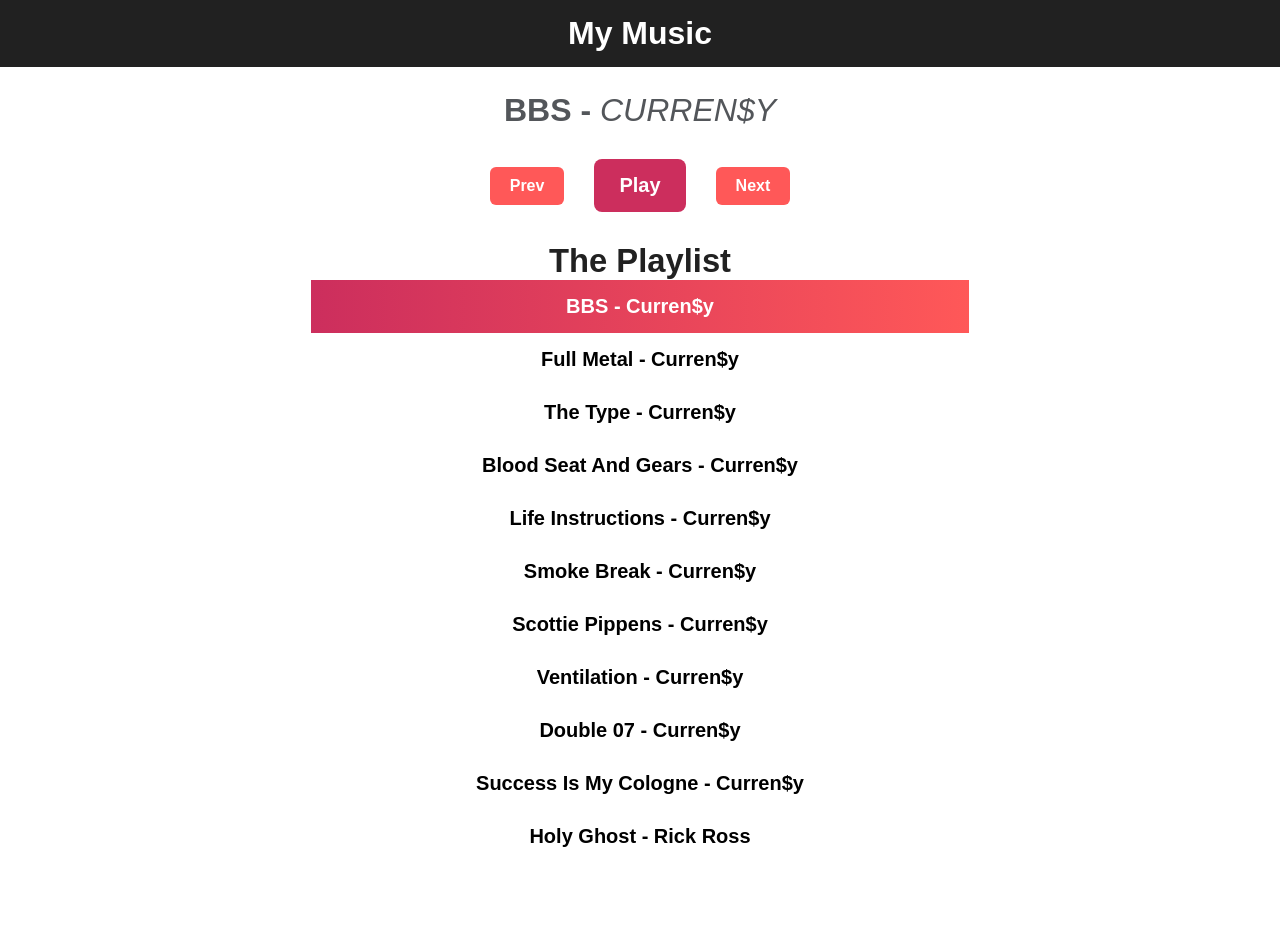
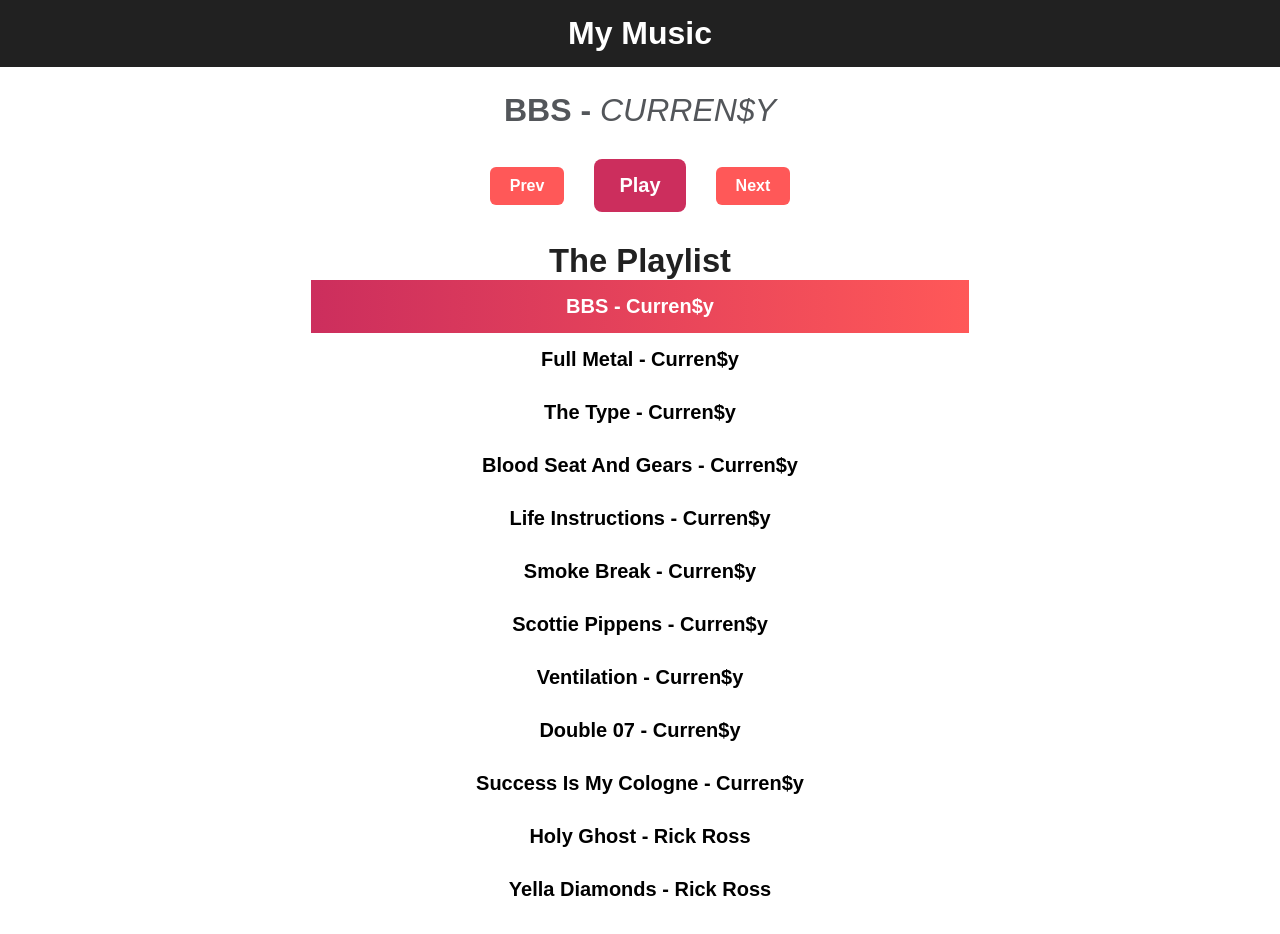
Before and after one commit to Philippe-F/playlist, a Vue app: page / in a window 1280 px wide. Shown: the top 934 px of the page. Built offline with nearby package versions, Linux system fonts and the light colour scheme.

Commit message:
Add song

```diff
--- a/src/App.vue
+++ b/src/App.vue
@@ -101,6 +101,11 @@
           title: 'Holy Ghost',
           artist: 'Rick Ross',
           src: require('./assets/01_Holy_Ghost.mp3')
+        },
+        {
+          title: 'Yella Diamonds',
+          artist: 'Rick Ross',
+          src: require('./assets/04_Yella_Diamonds.mp3')
         }
       ],
       player: new Audio()
```
